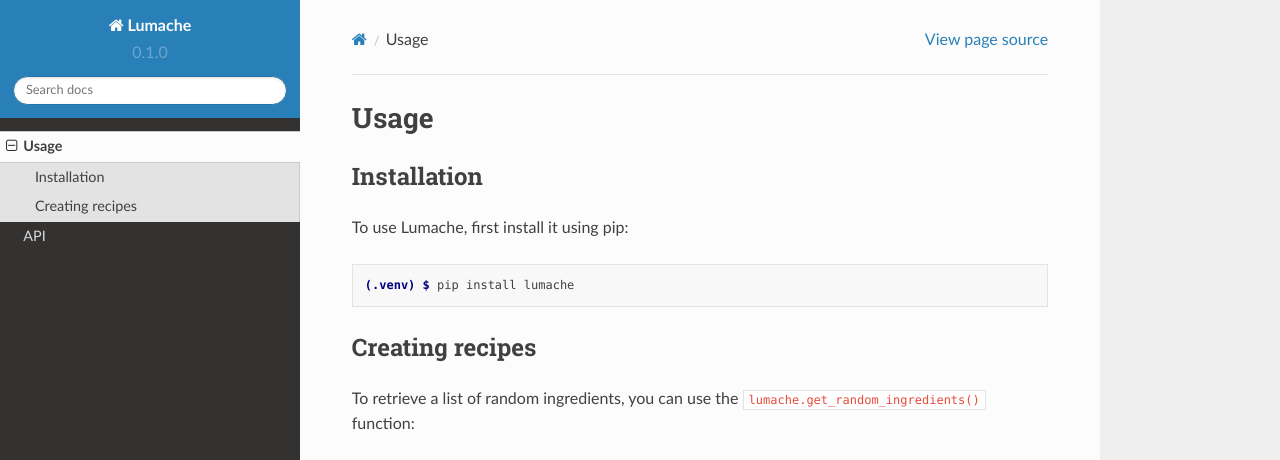
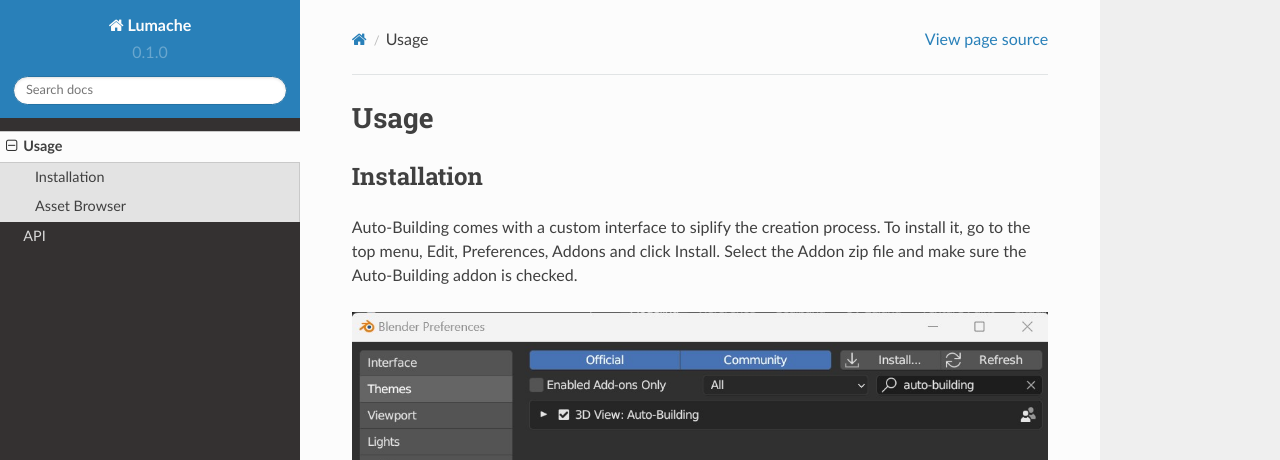
Before and after one commit to charlesque/Auto-Building, a Sphinx documentation site: the page built from docs/source/usage.rst, in a window 1280 px wide and 1095 px high. Shown: the top 460 px of the window. Built offline with Sphinx 7.4.7 and the Read the Docs theme 2.0.0, drawn with Linux system fonts in a browser that asks for light colours; some of the changed text lies outside the part shown; grey boxes are pictures that could not be loaded.

Commit message:
Update usage.rst

```diff
--- a/docs/source/usage.rst
+++ b/docs/source/usage.rst
@@ -6,28 +6,22 @@
 Installation
 ------------
 
-To use Lumache, first install it using pip:
+Auto-Building comes with a custom interface to siplify the creation process.
+To install it, go to the top menu, Edit, Preferences, Addons and click Install.
+Select the Addon zip file and make sure the Auto-Building addon is checked.
 
-.. code-block:: console
+.. image:: images/Instalation.jpg
 
-   (.venv) $ pip install lumache
+Now a new tab called Auto-Building will appear in the viewport right panel (shortcut N)
+This tab will show you the Auto-Building Geometry Node of your building whenever you select one.
+It will also allow you to create a starting base with a simple template. With the correct Materials setup.
 
-Creating recipes
+//INSERT STARTING BASE OBJECT WITH CUSTOM INTERFACE
+
+
+Asset Browser
 ----------------
 
-To retrieve a list of random ingredients,
-you can use the ``lumache.get_random_ingredients()`` function:
+The system also come with some building exanples for you to use. They are marked as Asset so you can add the Preset blender file in your own asset browser if you wish to access them easily
 
-.. autofunction:: lumache.get_random_ingredients
-
-The ``kind`` parameter should be either ``"meat"``, ``"fish"``,
-or ``"veggies"``. Otherwise, :py:func:`lumache.get_random_ingredients`
-will raise an exception.
-
-.. autoexception:: lumache.InvalidKindError
-
-For example:
-
->>> import lumache
->>> lumache.get_random_ingredients()
-['shells', 'gorgonzola', 'parsley']
+//INSERT ASSET BROWSER PATH INSTALATION AND WINDOWS//
```
